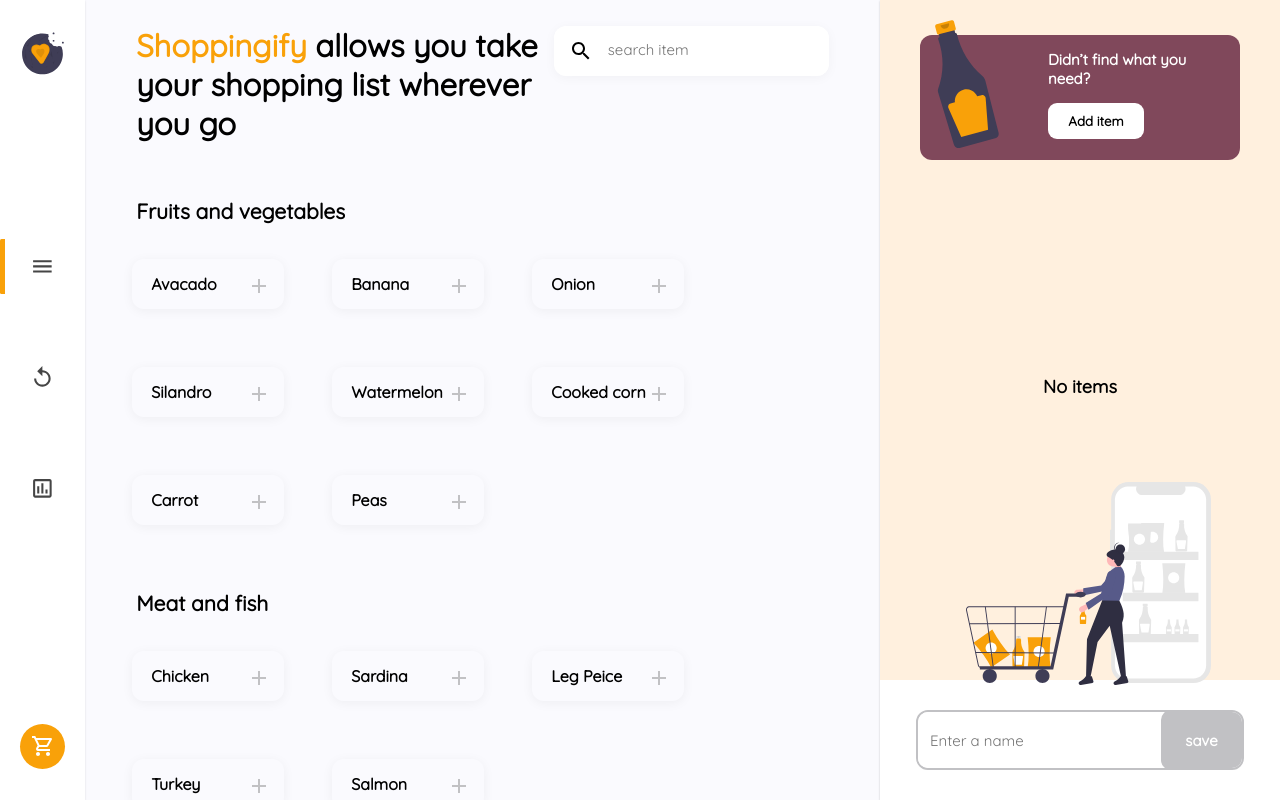
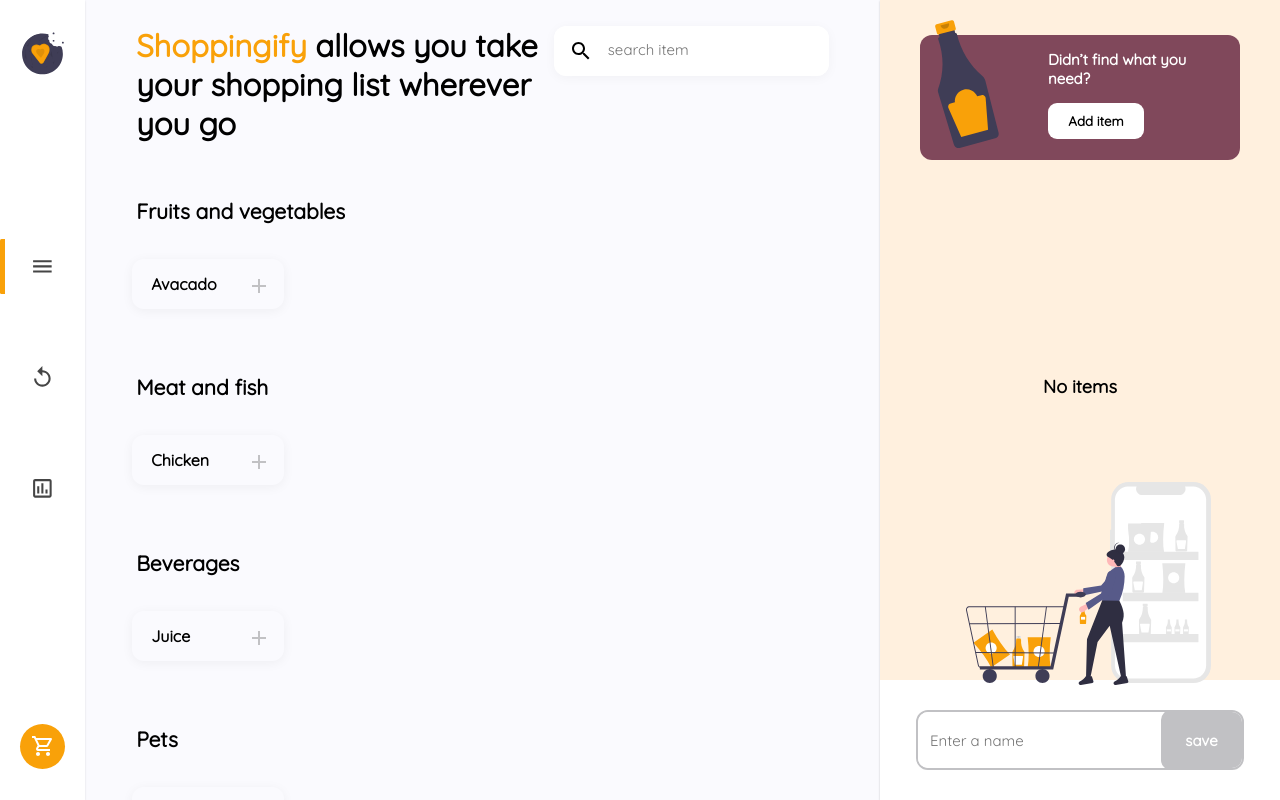
Before and after one commit to nisabmohd/Shoppingify, a React (Vite) app in the folder client/: page / in a window 1280 px wide. Built offline with nearby package versions, Linux system fonts and the light colour scheme.

Commit message:
hanlde right component and items add to cart added

```diff
--- a/client/src/App.tsx
+++ b/client/src/App.tsx
@@ -7,16 +7,36 @@
 import { Add } from "./components/Add";
 import { Details } from "./components/Details";
 import { createContext, useState } from "react";
+import { Item } from "./components/Card";
 
 export const AppContext = createContext<any>({});
 
 function App() {
-  const [rightActive, setRightActive] = useState<number>(3);
-  function toggleRight(item: number) {
-    setRightActive(item);
+  const [showCart, setShowCart] = useState<boolean>(true);
+  const [showAdd, setShowAdd] = useState<boolean>(false);
+  const [selected, setSelected] = useState<Item>();
+  const [cartItems, setCartItems] = useState<Item[]>([]);
+
+  function toggleAddMenu(value: boolean) {
+    setShowCart(!value);
+    setShowAdd(value);
   }
+
+  function handleSelect(item: Item | undefined) {
+    setSelected(item);
+    if (!item) {
+      return setShowCart(true);
+    }
+    setShowCart(false);
+  }
+  function AddToCart(item: Item) {
+    setCartItems((cartItems) => [...cartItems, item]);
+  }
+
   const contextValue = {
-    toggleRight,
+    handleSelect,
+    toggleAddMenu,
+    AddToCart,
   };
 
   return (
@@ -29,9 +49,9 @@
           <Route path="/statistics" element={<Statistics />} />
         </Routes>
 
-        {rightActive === 1 && <Add />}
-        {rightActive === 2 && <Details />}
-        {rightActive === 3 && <Cart />}
+        {showAdd && <Add />}
+        {selected && <Details selected={selected} />}
+        {showCart && <Cart cartItems={cartItems} />}
       </div>
     </AppContext.Provider>
   );
--- a/client/src/components/Add.tsx
+++ b/client/src/components/Add.tsx
@@ -1,7 +1,10 @@
 import { FormControl, MenuItem, Select } from "@mui/material";
+import { AppContext } from "../App";
 import "../css/Cart.css";
+import { useContext } from "react";
 
 export function Add() {
+  const context = useContext(AppContext);
   return (
     <div className="cart" style={{ boxShadow: "none", position: "relative" }}>
       <div
@@ -169,6 +172,7 @@
           }}
         >
           <button
+            onClick={() => context.toggleAddMenu(false)}
             style={{
               fontWeight: "bold",
               border: "none",
--- a/client/src/components/Card.tsx
+++ b/client/src/components/Card.tsx
@@ -1,6 +1,9 @@
 export type Item = {
   name: string;
   id: number;
+  note?: string;
+  category: string;
+  img?: string;
 };
 
 type CardProp = {
@@ -8,10 +11,20 @@
 };
 
 import AddIcon from "@mui/icons-material/Add";
+import { AppContext } from "../App";
+import { useContext } from "react";
 
 export function Card({ item }: CardProp) {
+  const context = useContext(AppContext);
+
+  const handleAdd = (e: any) => {
+    e.stopPropagation();
+    context.AddToCart(item);
+  };
+
   return (
     <div
+      onClick={() => context.handleSelect(item)}
       style={{
         display: "flex",
         flexDirection: "row",
@@ -23,6 +36,7 @@
         boxShadow: "0px 2px 12px rgba(0, 0, 0, 0.05)",
         borderRadius: "12px",
         margin: "10px 5px",
+        cursor: "pointer",
       }}
     >
       <h4 style={{ marginLeft: "19px" }}>{item.name}</h4>
@@ -35,7 +49,17 @@
           cursor: "pointer",
         }}
       >
-        <AddIcon sx={{ color: "#C1C1C4", marginTop: "6px" }} />
+        <button
+          style={{
+            backgroundColor: "transparent",
+            border: "none",
+            outline: "none",
+            cursor: "pointer",
+          }}
+          onClick={(e) => handleAdd(e)}
+        >
+          <AddIcon sx={{ color: "#C1C1C4", marginTop: "6px" }} />
+        </button>
       </button>
     </div>
   );
--- a/client/src/components/Cart.tsx
+++ b/client/src/components/Cart.tsx
@@ -4,12 +4,17 @@
 import { padding } from "@mui/system";
 import { AppContext } from "../App";
 import { useContext } from "react";
+import { Item } from "./Card";
 
-export function Cart() {
+type cartProps = {
+  cartItems: Item[];
+};
+
+export function Cart({ cartItems }: cartProps) {
   const context = useContext(AppContext);
-  console.log("====================================");
-  console.log(context);
-  console.log("====================================");
+
+  console.log(cartItems);
+
   return (
     <div className="cart">
       <div className="item_select">
@@ -50,7 +55,7 @@
                 borderRadius: "9px",
                 cursor: "pointer",
               }}
-              onClick={() => context.toggleRight(1)}
+              onClick={() => context.toggleAddMenu(true)}
             >
               Add item
             </button>
@@ -58,6 +63,8 @@
         </div>
 
         {/* conditional render when nothing selected */}
+        {cartItems.length == 0 ? (
+          <>
             <div
               className="no_item"
               style={{
@@ -93,6 +100,22 @@
             >
               <img style={{ margin: "auto" }} src={trolly} alt="" />
             </div>
+          </>
+        ) : (
+          // cartItems render
+          <div style={{ width: "80%", margin: "auto", marginTop: "25px" }}>
+            <h2 style={{ fontSize: "21px" }}>Shopping list</h2>
+            {cartItems.map((item) => (
+              <pre
+                style={{ fontWeight: "bold", marginTop: "12px" }}
+                key={item.id}
+              >
+                {item.name}
+              </pre>
+            ))}
+          </div>
+        )}
+
         {/*  */}
       </div>
       <div className="save_name">
--- a/client/src/components/Category.tsx
+++ b/client/src/components/Category.tsx
@@ -1,6 +1,6 @@
 import { Card, Item } from "./Card";
 
-type CategoryProps = {
+export type CategoryProps = {
   name: string;
   data: Item[];
 };
--- a/client/src/components/Data.tsx
+++ b/client/src/components/Data.tsx
@@ -11,50 +11,47 @@
       <Category
         name="Fruits and vegetables"
         data={[
-          { name: "Avacado", id: 1 },
-          { name: "Banana", id: 2 },
-          { name: "Onion", id: 3 },
-          { name: "Silandro", id: 4 },
-          { name: "Watermelon", id: 5 },
-          { name: "Cooked corn", id: 6 },
-          { name: "Carrot", id: 7 },
-          { name: "Peas", id: 8 },
+          {
+            name: "Avacado",
+            id: 1,
+            category: "Fruits and vegetables",
+            img: "https://wp.inews.co.uk/wp-content/uploads/2021/11/PRI_212086616.jpg?resize=2048,1366&strip=all&quality=90",
+            note: "Nutrient-dense foods are those that provide substantial amounts of vitamins, minerals and other nutrients with relatively few calories. One-third of a medium avocado (50 g) has 80 calories and contributes nearly 20 vitamins and minerals, making it a great nutrient-dense food choice. ",
+          },
         ]}
       />
       <Category
         name="Meat and fish"
         data={[
-          { name: "Chicken", id: 9 },
-          { name: "Sardina", id: 10 },
-          { name: "Leg Peice", id: 11 },
-          { name: "Turkey", id: 12 },
-          { name: "Salmon", id: 5 },
+          {
+            name: "Chicken",
+            id: 9,
+            category: "Meat and fish",
+            img: "https://assets.tendercuts.in/product/C/H/7bfc5e2d-3857-4f3e-a736-222c7a617b67.webp",
+            note: "Chicken has tryptophan, an amino acid that is responsible for raising serotonin levels in your brain. Serotonin is the “feel-good” neurochemical linked with mood",
+          },
         ]}
       />
       <Category
         name="Beverages"
         data={[
-          { name: "Avacado", id: 1 },
-          { name: "Avacado", id: 2 },
-          { name: "Avacado", id: 3 },
-          { name: "Avacado", id: 4 },
-          { name: "Avacado", id: 5 },
-          { name: "Avacado", id: 6 },
-          { name: "Avacado", id: 7 },
-          { name: "Avacado", id: 8 },
+          {
+            name: "Juice",
+            id: 1,
+            category: "Beverages",
+            img: "https://www.thelittleepicurean.com/wp-content/uploads/2021/03/passionfruit-juice-1-700x1050.jpg",
+          },
         ]}
       />
       <Category
         name="Pets"
         data={[
-          { name: "Avacado", id: 1 },
-          { name: "Avacado", id: 2 },
-          { name: "Avacado", id: 3 },
-          { name: "Avacado", id: 4 },
-          { name: "Avacado", id: 5 },
-          { name: "Avacado", id: 6 },
-          { name: "Avacado", id: 7 },
-          { name: "Avacado", id: 8 },
+          {
+            name: "Oats",
+            id: 1,
+            category: "Pets",
+            img: "https://i0.wp.com/post.healthline.com/wp-content/uploads/2020/06/dog-food-1296x728-header.jpg?w=1155&h=1528",
+          },
         ]}
       />
     </div>
--- a/client/src/components/Details.tsx
+++ b/client/src/components/Details.tsx
@@ -1,7 +1,15 @@
 import "../css/Cart.css";
 import KeyboardBackspaceIcon from "@mui/icons-material/KeyboardBackspace";
+import { Item } from "./Card";
+import { AppContext } from "../App";
+import { useContext } from "react";
 
-export function Details() {
+type detailsProp = {
+  selected: Item | undefined;
+};
+
+export function Details({ selected }: detailsProp) {
+  const context = useContext(AppContext);
   return (
     <div
       className="cart"
@@ -17,10 +25,12 @@
       >
         <div
           className="navigate_back"
+          onClick={() => context.handleSelect(undefined)}
           style={{
             display: "flex",
             flexDirection: "row",
             alignItems: "center",
+            cursor: "pointer",
           }}
         >
           <KeyboardBackspaceIcon
@@ -39,6 +49,7 @@
         </div>
 
         <div className="image" style={{ marginTop: "45px" }}>
+          {selected?.img && (
             <img
               style={{
                 width: "100%",
@@ -46,30 +57,27 @@
                 height: "220px",
                 objectFit: "cover",
               }}
-            src="https://wp.inews.co.uk/wp-content/uploads/2021/11/PRI_212086616.jpg?resize=2048,1366&strip=all&quality=90"
+              src={selected?.img}
               alt=""
             />
+          )}
         </div>
 
         <div className="details" style={{ marginTop: "55px" }}>
           <div className="name" style={{ marginTop: "15px" }}>
             <p style={titleStyle}>name</p>
-            <p style={{ ...dataStyle, fontSize: "18px" }}>Avacado</p>
+            <p style={{ ...dataStyle, fontSize: "18px" }}>{selected?.name}</p>
           </div>
           <div className="cat" style={{ marginTop: "15px" }}>
             <p style={titleStyle}>category</p>
             <p style={{ ...dataStyle, fontSize: "16.25px" }}>
-              Fruits and vegetables
+              {selected?.category}
             </p>
           </div>
           <div className="note" style={{ marginTop: "15px" }}>
             <p style={titleStyle}>note</p>
             <p style={{ ...dataStyle, fontSize: "15.5px" }}>
-              Nutrient-dense foods are those that provide substantial amounts of
-              vitamins, minerals and other nutrients with relatively few
-              calories. One-third of a medium avocado (50 g) has 80 calories and
-              contributes nearly 20 vitamins and minerals, making it a great
-              nutrient-dense food choice.{" "}
+              {selected?.note ? selected.note : "-"}
             </p>
           </div>
         </div>
```
Lines whose indentation alone changed are shown as unchanged.
